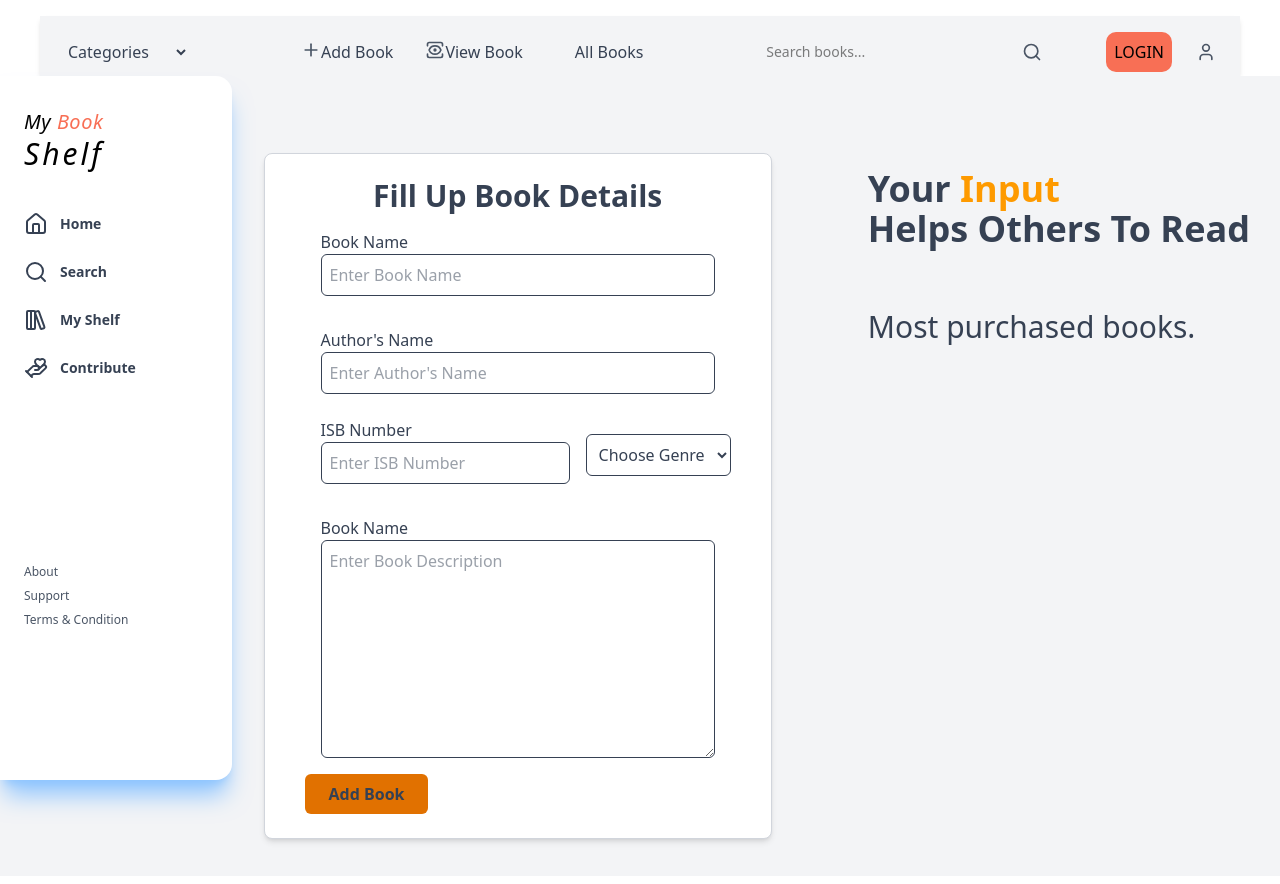
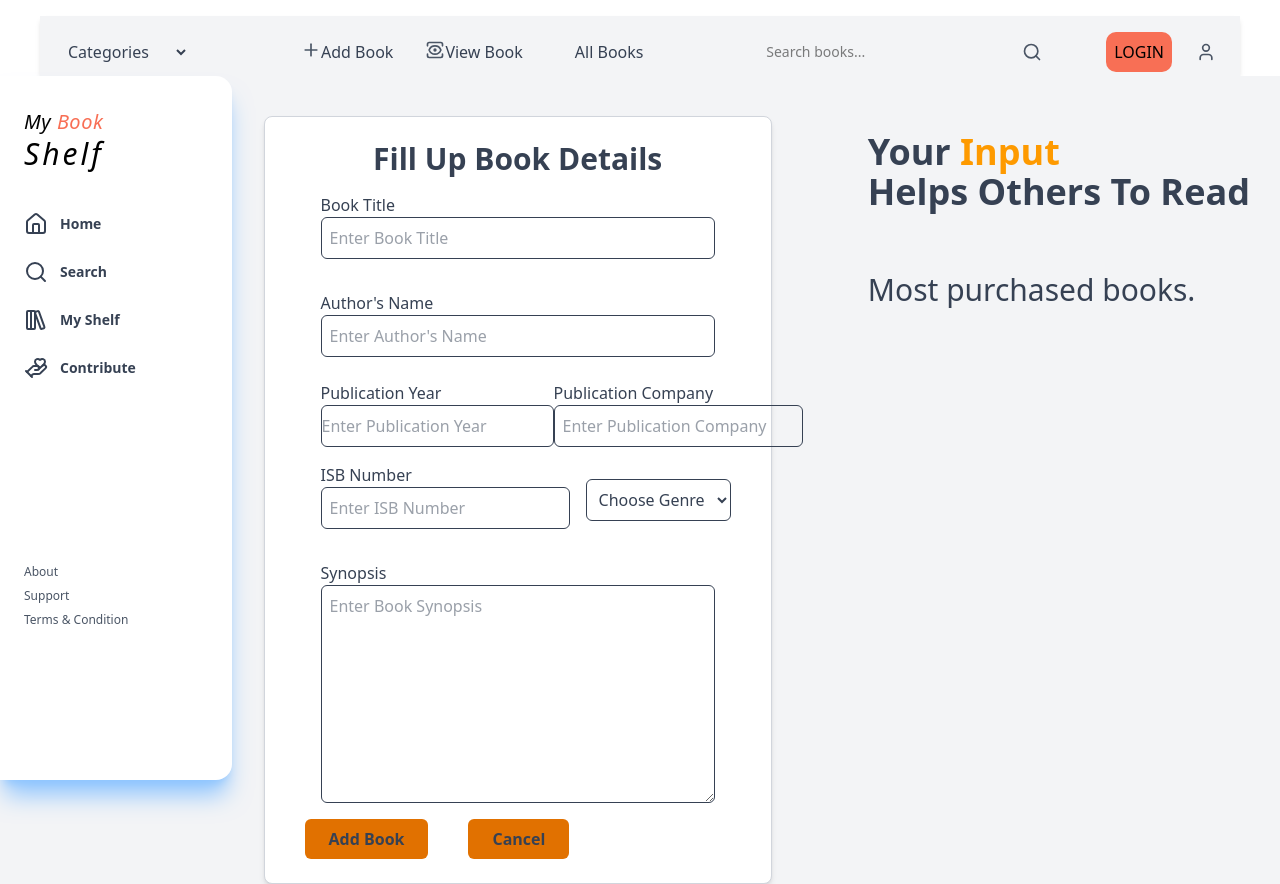
Before and after one commit to Real-Bambi/Library-App, a React (Vite) app: page /create-book in a window 1280 px wide. Built offline with nearby package versions, Linux system fonts and the light colour scheme; no server answers.

Commit message:
Integration first commit

```diff
--- a/src/pages/CreateBook.jsx
+++ b/src/pages/CreateBook.jsx
@@ -1,54 +1,86 @@
 import Navbar from "../components/Navbar";
 import Sidebar from "../components/Sidebar";
+import { apiClient } from "../api/client";
 
 export default function CreateBook() {
 
+    const postBook = (event) => {
+        event.preventDefault();
+        // Collect form input
+        const data = new FormData(event.target);
+
+        // Post Data to API
+        apiClient.post("/books",data, {
+            headers: {
+              "Content-Type": "application/json"
+            }
+        })
+        .then((response) =>{
+            console.log(response);
+        })
+        .catch((error) => {
+            console.log(error)
+        })
+
+    }
 
     return (
         <>
-        <Navbar/>
+            <Navbar />
             <div className="min-h-screen bg-gray-100 text-gray-700 flex flex-row gap-8 ">
                 <Sidebar />
 
                 <div className="flex flex-row w-[90%] gap-x-20 m-auto pt-10">
                     <div className="w-[50%]">
-                <form className="bg-white p-8 rounded-lg shadow-md border border-gray-300  mx-auto py-6 px-10 flex flex-col  ">
+                        <form onSubmit={postBook} className="bg-white p-8 rounded-lg shadow-md border border-gray-300  mx-auto py-6 px-10 flex flex-col  ">
                             <div className="text-3xl font-bold m-auto"><h1>Fill Up Book Details</h1></div>
                             <div className="flex flex-col p-4">
-                        <label htmlFor="type">Book Name</label>
-                        <input type="text" name="bookname" id="bookname" placeholder="Enter Book Name"  className="  border p-2 rounded-md"/>
+                                <label htmlFor="type">Book Title</label>
+                                <input type="text" name="title" id="bookname" placeholder="Enter Book Title" className="  border p-2 rounded-md" />
                             </div>
                             <div className="flex flex-col p-4">
                                 <label htmlFor="type">Author's Name</label>
-                        <input type="text" name="author name" placeholder="Enter Author's Name" className=" p-2 rounded-md border" />
+                                <input type="text" name="author" placeholder="Enter Author's Name" className=" p-2 rounded-md border" />
                             </div>
+
+                            <div className="flex flex-row px-4 py-2 justify-between">
+                                <div className="flex flex-col">
+                                    <label htmlFor="type">Publication Year</label>
+                                    <input type="number" name="publicationYear" placeholder="Enter Publication Year" className=" py-2 rounded-md border" /></div>
+
+                                <div className="flex flex-col">
+                                    <label htmlFor="type">Publication Company</label>
+                                    <input type="text" name="publishingCompany" placeholder="Enter Publication Company" className=" p-2 rounded-md border" /></div>
+                            </div>
+
                             <div className="flex flex-row px-4 py-2 justify-between">
                                 <div className="flex flex-col">
                                     <label htmlFor="type">ISB Number</label>
-                            <input type="number" name="Booknumber" placeholder="Enter ISB Number" className=" p-2 rounded-md border"  />
+                                    <input type="number" name="isbn" placeholder="Enter ISB Number" className=" p-2 rounded-md border" />
                                 </div>
 
                                 <div className="flex flex-col p-4">
-                            <select name="Genre" id="" placeholder="Enter Book Name" className=" p-2 rounded-md border" >
+                                    <select name="genre" id="" className=" p-2 rounded-md border" >
                                         <option selected disabled >Choose Genre</option>
-                                <option value="drama">Horror</option>
-                                <option value="horror">Horror</option>
+                                        <option value="history">History</option>
+                                        <option value="science">Science</option>
                                         <option value="fiction">Fiction</option>
                                         <option value="romance">Romance</option>
-                                <option value="thriller">Thriller</option>
-                                <option value="non-fiction">Non-fiction</option>
+                                        <option value="fantasy">Fantasy</option>
+                                        <option value="programmming">Programming</option>
                                     </select>
                                 </div>
                             </div>
 
                             <div className="flex flex-col p-4">
-                        <label htmlFor="type">Book Name</label>
-                        <textarea name="bookdescription" placeholder="Enter Book Description"  className=" p-2  pb-40 rounded-md border " />
+                                <label htmlFor="type">Synopsis</label>
+                                <textarea name="synopsis" placeholder="Enter Book Synopsis" className=" p-2  pb-40 rounded-md border " />
                             </div>
 
 
-                    <div>
-                        <button type="submit" className="  bg-amber-600 py-2 px-6 font-bold p-4 rounded-md">Add Book </button>
+                            <div className="flex flex-row gap-10">
+                                <button type="submit" className=" bg-amber-600 py-2 px-6 font-bold p-4 rounded-md">Add Book </button>
+                                <button type="submit" className="  bg-amber-600 py-2 px-6 font-bold p-4 rounded-md">Cancel</button>
                             </div>
                         </form>
                     </div>
--- a/src/pages/EditBook.jsx
+++ b/src/pages/EditBook.jsx
@@ -16,25 +16,36 @@ export default function EditBook() {
                         <div className="flex flex-row justify-evenly py-3">
                             <div className="flex flex-col">
                                 <label htmlFor="type">Book Title</label>
-                                <input type="text" name="BookTitle" placeholder="Enter Book Title" className=" py-2 rounded-md border" /></div>
+                                <input type="text" name="title" placeholder="Enter Book Title" className=" py-2 rounded-md border" /></div>
 
                             <div className="flex flex-col">
                                 <label htmlFor="type">Author's Name</label>
-                                <input type="text" name="AuthorName" placeholder="Enter Author's Name" className=" p-2 rounded-md border" /></div>
+                                <input type="text" name="author" placeholder="Enter Author's Name" className=" p-2 rounded-md border" /></div>
                         </div>
+
+                        <div className="flex flex-row justify-evenly py-3">
+                            <div className="flex flex-col">
+                                <label htmlFor="type">Publication Year</label>
+                                <input type="date" name="publicationYear" placeholder="Enter Publication Year" className=" py-2 rounded-md border" /></div>
+
+                            <div className="flex flex-col">
+                                <label htmlFor="type">Publication Company</label>
+                                <input type="text" name="publicationCompany" placeholder="Enter Publication Company" className=" p-2 rounded-md border" /></div>
+                        </div>
+
                         <div className="flex flex-row gap-10 px-12">
                             <div className="flex flex-col">
                                 <label htmlFor="type">ISB Number</label>
-                                <input type="number" name="ISB Number" placeholder="Enter Book Number" className=" p-2 rounded-md border" /></div>
+                                <input type="number" name="isbn" placeholder="Enter Book Number" className=" p-2 rounded-md border" /></div>
 
-                            <select name="Genre" id="" placeholder="Enter Book Name" className="px-6 rounded-md border h-10" >
+                            <select name="genre" id="" placeholder="Enter Book Name" className="px-6 rounded-md border h-10" >
                                 <option selected disabled>Choose Genre</option>
-                                <option value="drama">Horror</option>
+                                <option value="history">History</option>
                                 <option value="horror">Horror</option>
                                 <option value="fiction">Fiction</option>
                                 <option value="romance">Romance</option>
-                                <option value="thriller">Thriller</option>
-                                <option value="non-fiction">Non-fiction</option>
+                                <option value="fantasy">Fantasy</option>
+                                <option value="programming">Programming</option>
                             </select>
                         </div>
 
@@ -43,36 +54,28 @@ export default function EditBook() {
                     <form className="bg-[rgba(255,255,255,0.4)] w-[100%] h-[40%] rounded-lg shadow-md border border-gray-300  mx-auto py-6 px-10 ">
                         <p className="text-xl text-center font-bold ">What to Edit</p>
                         <div className="flex flex-row gap-4 justify-evenly">
-                            <div className="flex flex-col gap-2">
-                                <label htmlFor="file">Check Availability</label>
-                                <select name="Availability" id="" placeholder="Check Availability" className="rounded-md border h-10" >
-                                    <option selected disabled>Availability</option>
-                                    <option value="Availability">Available</option>
-                                    <option value="Availability">Not Available</option>
-                                </select>
+                            <div className="flex flex-col gap-2 px-12 pb-2">
+                                <label htmlFor="file">Synopsis</label>
+                                <input type="text" name="synopsis" placeholder="Enter Book Synopsis" className=" p-2 rounded-md border" />
                             </div>
-                            <div className="flex flex-col gap-2 px-12 pb-2">
-                                <label htmlFor="file">Book Description</label>
-                                <input type="text" name="BookDescription" placeholder="Enter Book Description" className=" p-2 rounded-md border" />
-                            </div>
-                        </div>
                         <div className="flex flex-row gap-4">
 
-                            <select name="Genre" id="" placeholder="Enter Book Name" className=" p-2 rounded-md border" >
+                            <select name="genre" id="" placeholder="Enter Book Name" className=" p-2 rounded-md border" >
                                 <option selected disabled>Choose Genre</option>
-                                <option value="drama">Horror</option>
-                                <option value="horror">Horror</option>
+                                <option value="history">History</option>
+                                <option value="science">Science</option>
                                 <option value="fiction">Fiction</option>
                                 <option value="romance">Romance</option>
-                                <option value="thriller">Thriller</option>
-                                <option value="non-fiction">Non-fiction</option>
+                                <option value="fantasy">Fantasy</option>
+                                <option value="programming">Programming</option>
                             </select>
+                        </div>
                         </div>
 
                     </form>
-                    <div className="flex flex-row gap-5">
-                        <button type="submit">Save Changes</button>
-                        <button type="submit">Cancel</button>
+                    <div className="flex flex-row gap-10">
+                        <button type="submit" className="  bg-amber-600 py-2 px-6 font-bold p-4 rounded-md mt-4">Save Changes</button>
+                        <button type="submit" className="  bg-amber-600 py-2 px-6 font-bold p-4 rounded-md mt-4">Cancel</button>
                     </div>
                 </div>
             </div>
```
Lines whose indentation alone changed are shown as unchanged.
